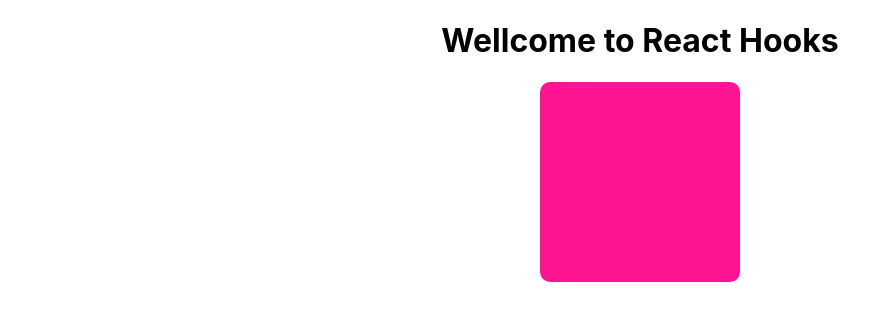
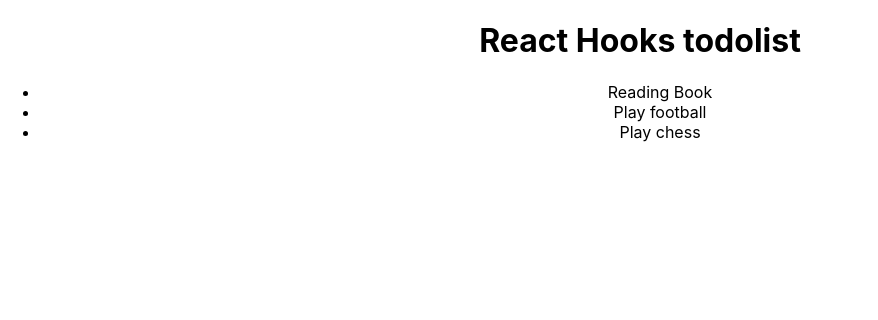
Before and after one commit to quangminhnguyen97/react-hooks-basic, a React (Create React App) app: page / in a window 1280 px wide. Shown: the top 320 px of the page, without its empty margins (0-878 px from the left). Built offline with nearby package versions, Linux system fonts and the light colour scheme.

Commit message:
To do list useState and Props

```diff
--- a/src/App.js
+++ b/src/App.js
@@ -1,11 +1,26 @@
+import { useState } from "react";
 import "./App.scss";
-import ColorBox from "./Components/ColorBox/index";
+import TodoList from "./Components/TodoList/index";
 
 function App() {
+  const [todoList, setTodoList] = useState([
+    { id: 1, title: "Reading Book" },
+    { id: 2, title: "Play football" },
+    { id: 3, title: "Play chess" },
+  ]);
+
+  function handleTodo(todo) {
+    const index = todoList.findIndex((x) => x.id === todo.id);
+    if (index < 0) return;
+    const newTodoList = [...todoList];
+    newTodoList.splice(index, 1);
+    setTodoList(newTodoList);
+  }
+
   return (
     <div className="app">
-      <h1>Wellcome to React Hooks</h1>
-      <ColorBox />
+      <h1>React Hooks todolist</h1>
+      <TodoList todos={todoList} onTodoClick={handleTodo} />
     </div>
   );
 }
--- /dev/null
+++ b/src/Components/TodoList/index.jsx
@@ -0,0 +1,34 @@
+import React from 'react';
+import PropTypes from 'prop-types';
+
+TodoList.propTypes = {
+    todos: PropTypes.array,
+    onTodoClick: PropTypes.func
+};
+
+TodoList.defaultProps = {
+    todos: [],
+    onTodoClick: null
+}
+
+function TodoList(props) {
+    const { todos,
+        onTodoClick
+    } = props;
+
+    function handleClick(todo) {
+        if(onTodoClick) {
+            onTodoClick(todo)
+        }
+    }
+
+    return (
+        <ul className="todo-list">
+            {todos.map(todo => (
+                <li key={todo.id} onClick={() => handleClick(todo)} >{todo.title}</li>
+            ))}
+        </ul>
+    );
+}
+
+export default TodoList;
```
